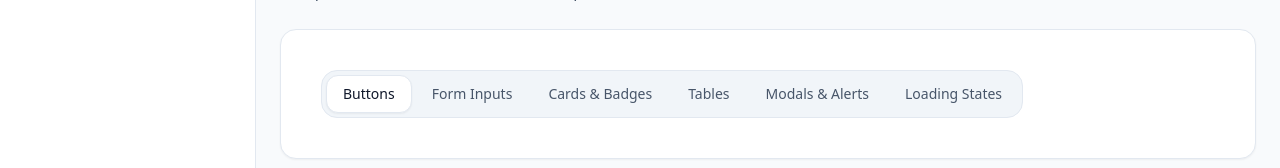
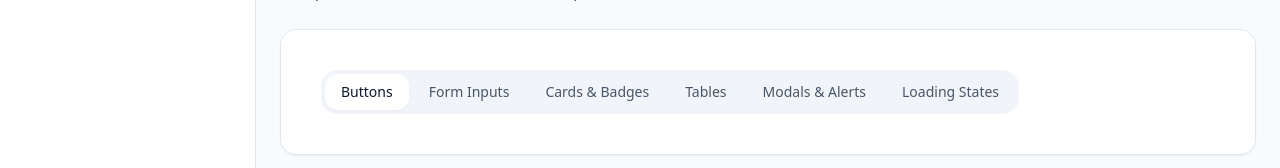
Before and after one commit to irsyadfata99/fe-management-certificate, a React app: page /showcase in a window 1280 px wide. Shown: the part 153-321 px from the top of the page. Built offline with nearby package versions, Linux system fonts and the light colour scheme; the HTML template or start-up script is replaced by a standard one.

Commit message:
fixing component

```diff
--- a/src/components/layout/Navbar.jsx
+++ b/src/components/layout/Navbar.jsx
@@ -173,18 +173,6 @@ export function Navbar() {
                   <User className="w-4 h-4" />
                   <span>Profile</span>
                 </button>
-
-                {/* Settings */}
-                <button
-                  onClick={() => {
-                    navigate("/profile");
-                    setUserMenuOpen(false);
-                  }}
-                  className="w-full flex items-center gap-3 px-4 py-2.5 text-sm text-slate-700 dark:text-slate-300 hover:bg-slate-100 dark:hover:bg-slate-700 transition-colors"
-                >
-                  <Settings className="w-4 h-4" />
-                  <span>Settings</span>
-                </button>
               </div>
 
               {/* Logout */}
--- a/src/components/ui/Tabs.jsx
+++ b/src/components/ui/Tabs.jsx
@@ -1,7 +1,6 @@
 /**
  * Tabs Component
  * Tab navigation with dark mode support
- * FIXED: Better contrast for active/inactive states
  */
 
 import { cn } from "@/utils/helpers/cn";
@@ -20,7 +19,7 @@ export const TabsList = ({ children, className }) => {
   return (
     <div
       className={cn(
-        "inline-flex items-center gap-1 p-1 bg-slate-100 dark:bg-slate-800 rounded-lg border border-slate-200 dark:border-slate-700",
+        "inline-flex items-center gap-1 p-1 bg-neutral-100 dark:bg-neutral-800 rounded-lg",
         className,
       )}
     >
@@ -47,8 +46,8 @@ export const TabsTrigger = ({
       className={cn(
         "px-4 py-2 text-sm font-medium rounded-md transition-all duration-200",
         active
-          ? "bg-white dark:bg-slate-700 text-slate-900 dark:text-white shadow-sm border border-slate-200 dark:border-slate-600"
-          : "text-slate-600 dark:text-slate-400 hover:text-slate-900 dark:hover:text-slate-200 hover:bg-slate-50 dark:hover:bg-slate-700/50",
+          ? "bg-white dark:bg-neutral-700 text-neutral-900 dark:text-neutral-100 shadow-sm"
+          : "text-neutral-600 dark:text-neutral-400 hover:text-neutral-900 dark:hover:text-neutral-100",
         disabled && "opacity-50 cursor-not-allowed",
         className,
       )}
```
